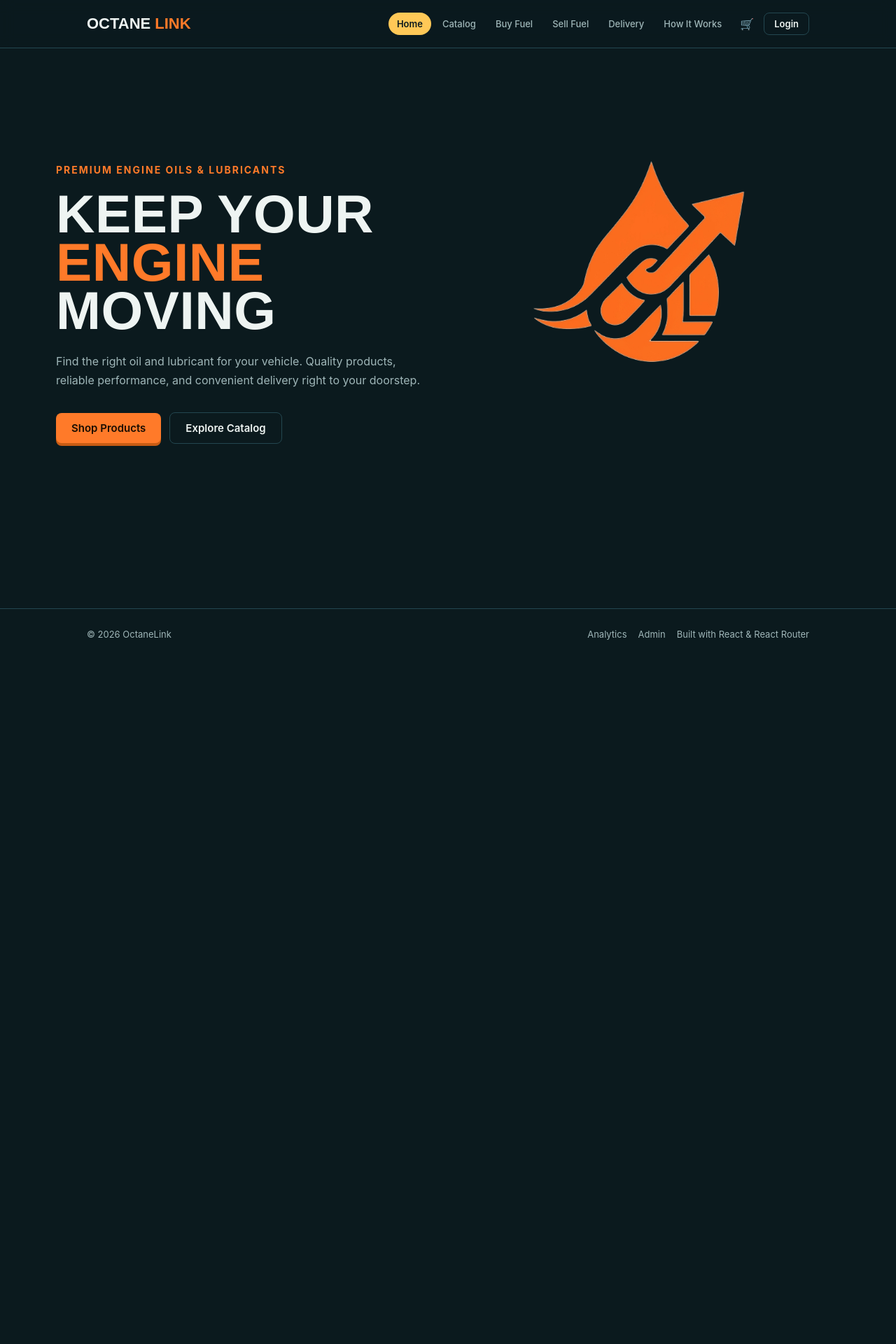
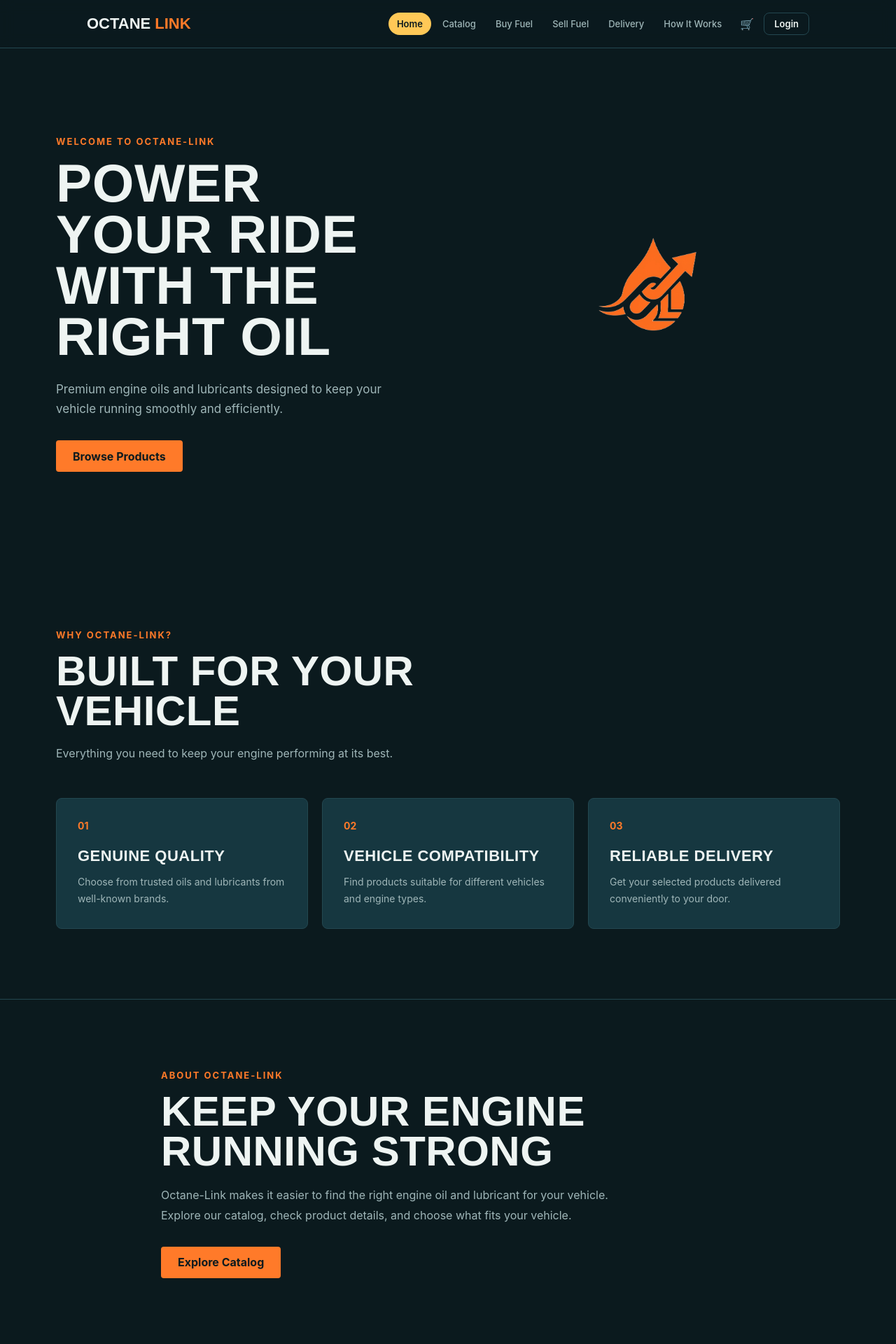
Before and after one commit to durjoy-roy-ctrl/octane-link, a React (Vite) app in the folder Octane-Link/: page / in a window 1280 px wide. Shown: the top 1920 px of the page at 70% size. Before the commit the page ends 942 px from the top, so only its background shows below. Built offline with nearby package versions, Linux system fonts and the light colour scheme.

Commit message:
made homepage bigger

```diff
--- a/Octane-Link/src/Pages/home.css
+++ b/Octane-Link/src/Pages/home.css
@@ -1,14 +1,10 @@
-
-
 .home {
   width: 100%;
-  min-height: 100vh;
-
   background-color: var(--backgroundColor);
 }
 
 
-
+/* ---------- HERO ---------- */
 
 .hero {
   width: 100%;
@@ -20,155 +16,275 @@
 
   display: grid;
   grid-template-columns: 1fr 1fr;
+  align-items: center;
 
-  align-items: center;
-  gap: 40px;
+  gap: 50px;
 }
 
 
-
 .hero-content {
-  width: 100%;
   max-width: 600px;
 }
 
-.hero-label {
-  margin: 0 0 20px;
+
+.hero-label,
+.section-label {
+  margin: 0 0 15px;
 
   color: var(--accent);
-
-  font-size: 14px;
+  font-size: 13px;
   font-weight: 700;
 
   letter-spacing: 2px;
 }
 
 
-/*Main hading*/
 .hero h1 {
   margin: 0 0 25px;
 
   color: var(--text);
-
-  font-size: clamp(56px, 6vw, 82px);
-  line-height: 0.9;
-}
-
-.hero h1 span {
-  display: block;
-
-  color: var(--accent);
+  font-size: clamp(48px, 6vw, 78px);
 }
 
 
-/*description*/
 .hero-description {
-  max-width: 520px;
+  max-width: 500px;
 
-  margin: 0 0 32px;
+  margin: 0 0 30px;
 
   color: var(--textDim);
-
-  font-family: "Inter", system-ui, sans-serif;
-  font-size: 16px;
+  font-size: 17px;
   line-height: 1.7;
 }
 
 
+.hero-button,
+.about-button {
+  display: inline-flex;
 
+  align-items: center;
+  justify-content: center;
 
-.hero-buttons {
-  display: flex;
-  align-items: center;
+  min-height: 45px;
+  padding: 12px 24px;
 
-  gap: 12px;
-  flex-wrap: wrap;
+  background-color: var(--accent);
+  color: var(--ink);
+
+  border-radius: var(--radius-small);
+
+  font-weight: 700;
+  text-decoration: none;
+
+  transition:
+    background-color 0.15s ease,
+    transform 0.15s ease;
 }
 
 
+.hero-button:hover,
+.about-button:hover {
+  background-color: var(--accent-hi);
+  transform: translateY(-2px);
+}
 
+
+/* ---------- HERO IMAGE ---------- */
 
 .hero-image {
   width: 100%;
-  height: 500px;
+  display: flex;
 
-  display: flex;
   align-items: center;
   justify-content: center;
-
-  overflow: hidden;
-}
-
-.hero-image img {
-  width: 200%;
-  height: 200%;
-
-  object-fit: contain;
-  object-position: center;
 }
 
 
+.hero-image img {
+  width: 100%;
+  max-width: 500px;
+  max-height: 500px;
 
-@media (max-width: 900px) {
+  object-fit: contain;
+}
+
+
+/* ---------- WHY US ---------- */
+
+.why-us {
+  width: 100%;
+  max-width: 1200px;
+
+  margin: 0 auto;
+  padding: 100px 40px;
+}
+
+
+.section-heading {
+  max-width: 650px;
+  margin-bottom: 50px;
+}
+
+
+.section-heading h2,
+.about h2,
+.home-cta h2 {
+  margin: 0 0 20px;
+
+  color: var(--text);
+  font-size: clamp(38px, 5vw, 60px);
+}
+
+
+.section-heading > p:last-child {
+  margin: 0;
+
+  color: var(--textDim);
+  font-size: 16px;
+  line-height: 1.6;
+}
+
+
+.feature-grid {
+  display: grid;
+
+  grid-template-columns: repeat(3, 1fr);
+
+  gap: 20px;
+}
+
+
+.feature {
+  padding: 30px;
+
+  background-color: var(--primaryColor);
+
+  border: 1px solid var(--line);
+  border-radius: var(--radius-medium);
+}
+
+
+.feature-number {
+  margin-bottom: 25px;
+
+  color: var(--accent);
+
+  font-size: 14px;
+  font-weight: 700;
+}
+
+
+.feature h3 {
+  margin: 0 0 15px;
+
+  color: var(--text);
+  font-size: 22px;
+}
+
+
+.feature p {
+  margin: 0;
+
+  color: var(--textDim);
+
+  font-size: 14px;
+  line-height: 1.7;
+}
+
+
+/* ---------- ABOUT ---------- */
+
+.about {
+  width: 100%;
+
+  border-top: 1px solid var(--line);
+  border-bottom: 1px solid var(--line);
+}
+
+
+.about-content {
+  max-width: 900px;
+
+  margin: 0 auto;
+
+  padding: 100px 40px;
+}
+
+
+.about-content > p:not(.section-label) {
+  max-width: 650px;
+
+  margin: 0 0 30px;
+
+  color: var(--textDim);
+
+  font-size: 16px;
+  line-height: 1.8;
+}
+
+
+/* ---------- FINAL CTA ---------- */
+
+.home-cta {
+  max-width: 900px;
+
+  margin: 0 auto;
+
+  padding: 110px 40px;
+
+  text-align: center;
+}
+
+
+.home-cta h2 {
+  margin-bottom: 30px;
+}
+
+
+/* ---------- RESPONSIVE ---------- */
+
+@media (max-width: 800px) {
 
   .hero {
-    padding: 60px 30px;
+    grid-template-columns: 1fr;
 
-    grid-template-columns: 1fr 1fr;
+    min-height: auto;
 
-    gap: 20px;
+    padding-top: 60px;
+    padding-bottom: 60px;
   }
 
-  .hero h1 {
-    font-size: 58px;
+
+  .hero-image {
+    order: -1;
   }
 
-  .hero-image {
-    height: 420px;
+
+  .hero-image img {
+    max-width: 350px;
+  }
+
+
+  .feature-grid {
+    grid-template-columns: 1fr;
   }
 
 }
 
 
+@media (max-width: 500px) {
 
-
-
-@media (max-width: 700px) {
-
-  .hero {
-    min-height: auto;
-
-    padding: 50px 24px 60px;
-
-    grid-template-columns: 1fr;
-
-    gap: 30px;
-  }
-
-
-  .hero-content {
-    max-width: 100%;
+  .hero,
+  .why-us,
+  .about-content,
+  .home-cta {
+    padding-left: 20px;
+    padding-right: 20px;
   }
 
 
   .hero h1 {
-    font-size: 58px;
-  }
-
-
-  .hero-description {
-    max-width: 100%;
-  }
-
-
-  .hero-image {
-    height: 350px;
-  }
-
-
-  .hero-image img {
-    width: 100%;
-    height: 100%;
+    font-size: 45px;
   }
 
 }
--- a/Octane-Link/src/Pages/home.jsx
+++ b/Octane-Link/src/Pages/home.jsx
@@ -1,67 +1,119 @@
 import { Link } from "react-router-dom";
-import heroImage from "../assets/images/logos/logo-bgless.png";
 import "./home.css";
 
 function Home() {
   return (
     <main className="home">
-
-      {/* ---------- Hero Section ---------- */}
-
+      {/* Hero Section */}
       <section className="hero">
-
-        {/* Left Side */}
         <div className="hero-content">
-
-          <p className="hero-label">
-            PREMIUM ENGINE OILS & LUBRICANTS
-          </p>
+          <p className="hero-label">WELCOME TO OCTANE-LINK</p>
 
           <h1>
-            KEEP YOUR
-            <span>ENGINE</span>
-            MOVING
+            POWER YOUR RIDE
+            <br />
+            WITH THE RIGHT OIL
           </h1>
 
           <p className="hero-description">
-            Find the right oil and lubricant for your vehicle.
-            Quality products, reliable performance, and convenient
-            delivery right to your doorstep.
+            Premium engine oils and lubricants designed to keep your vehicle
+            running smoothly and efficiently.
           </p>
 
-          <div className="hero-buttons">
+          <Link to="/catalog" className="hero-button">
+            Browse Products
+          </Link>
+        </div>
 
-            <Link
-              to="/catalog"
-              className="btn btn-primary"
-            >
-              Shop Products
-            </Link>
+        <div className="hero-image">
+          <img src="src/assets/images/logos/logo-bgless.png" alt="Octane-Link" />
+        </div>
+      </section>
 
-            <Link
-              to="/catalog"
-              className="btn btn-ghost"
-            >
-              Explore Catalog
-            </Link>
+      {/* Why Choose Us */}
+      <section className="why-us">
+        <div className="section-heading">
+          <p className="section-label">WHY OCTANE-LINK?</p>
 
+          <h2>
+            BUILT FOR YOUR
+            <br />
+            VEHICLE
+          </h2>
+
+          <p>Everything you need to keep your engine performing at its best.</p>
+        </div>
+
+        <div className="feature-grid">
+          <div className="feature">
+            <div className="feature-number">01</div>
+
+            <h3>GENUINE QUALITY</h3>
+
+            <p>
+              Choose from trusted oils and lubricants from well-known brands.
+            </p>
           </div>
 
+          <div className="feature">
+            <div className="feature-number">02</div>
+
+            <h3>VEHICLE COMPATIBILITY</h3>
+
+            <p>
+              Find products suitable for different vehicles and engine types.
+            </p>
+          </div>
+
+          <div className="feature">
+            <div className="feature-number">03</div>
+
+            <h3>RELIABLE DELIVERY</h3>
+
+            <p>
+              Get your selected products delivered conveniently to your door.
+            </p>
+          </div>
         </div>
-
-
-        {/* Right Side */}
-        <div className="hero-image">
-
-          <img
-            src={heroImage}
-            alt="Octane-Link"
-          />
-
-        </div>
-
       </section>
 
+      {/* About Section */}
+      <section className="about">
+        <div className="about-content">
+          <p className="section-label">ABOUT OCTANE-LINK</p>
+
+          <h2>
+            KEEP YOUR ENGINE
+            <br />
+            RUNNING STRONG
+          </h2>
+
+          <p>
+            Octane-Link makes it easier to find the right engine oil and
+            lubricant for your vehicle. Explore our catalog, check product
+            details, and choose what fits your vehicle.
+          </p>
+
+          <Link to="/catalog" className="about-button">
+            Explore Catalog
+          </Link>
+        </div>
+      </section>
+
+      {/* Final CTA */}
+      <section className="home-cta">
+        <p className="section-label">YOUR VEHICLE DESERVES THE BEST</p>
+
+        <h2>
+          READY TO FIND
+          <br />
+          THE RIGHT OIL?
+        </h2>
+
+        <Link to="/catalog" className="hero-button">
+          Browse Catalog
+        </Link>
+      </section>
     </main>
   );
 }
```
Also changed, not shown: Octane-Link/src/App.css (deleted, +0 -184 lines).
